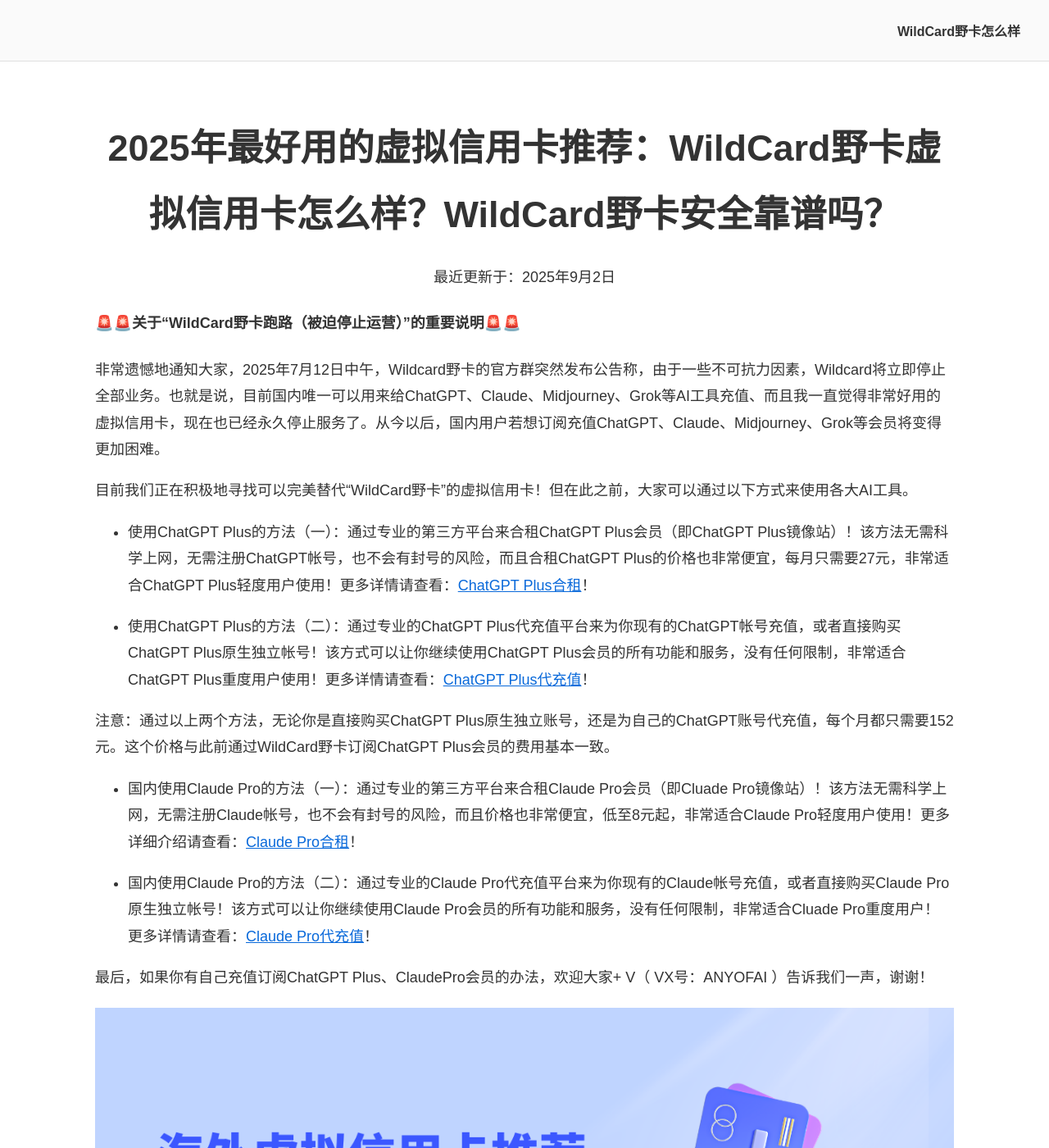
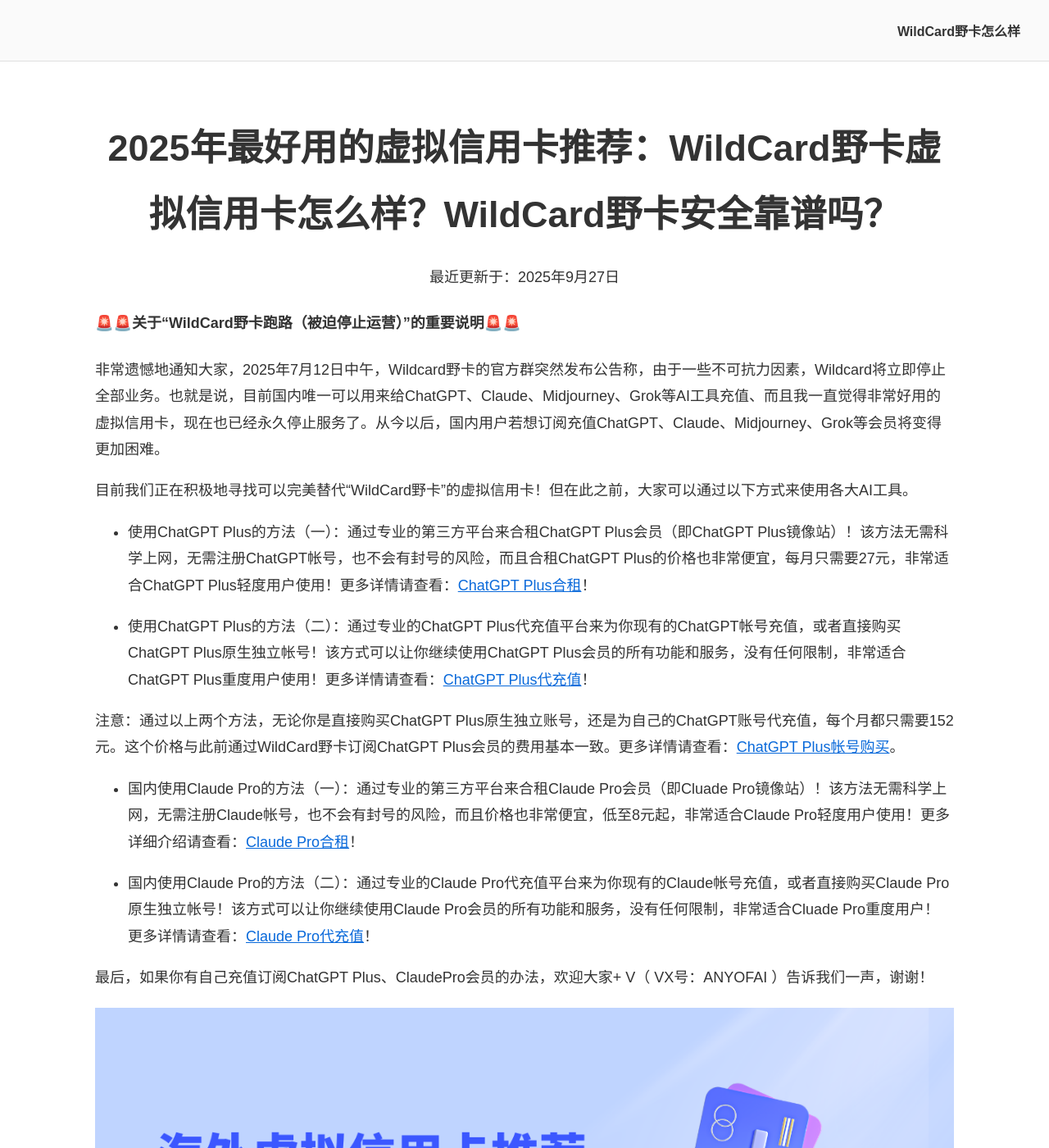
Before and after one commit to anyofai/anyofai.github.io, a Jekyll site: the page built from index.md, in a window 1280 px wide and 1400 px high. Shown: the whole window at 82% size. Built offline with Jekyll 4.4.1, drawn with Linux system fonts in a browser that asks for light colours.

Commit message:
Update index.md

```diff
--- a/index.md
+++ b/index.md
@@ -6,7 +6,7 @@
 
 # 2025年最好用的虚拟信用卡推荐：WildCard野卡虚拟信用卡怎么样？WildCard野卡安全靠谱吗？
 
-<p align="center">最近更新于：2025年9月2日</p>
+<p align="center">最近更新于：2025年9月27日</p>
 
 #### 🚨🚨关于“WildCard野卡跑路（被迫停止运营）”的重要说明🚨🚨
 
@@ -18,7 +18,7 @@
 
 * 使用ChatGPT Plus的方法（二）：通过专业的ChatGPT Plus代充值平台来为你现有的ChatGPT帐号充值，或者直接购买ChatGPT Plus原生独立帐号！该方式可以让你继续使用ChatGPT Plus会员的所有功能和服务，没有任何限制，非常适合ChatGPT Plus重度用户使用！更多详情请查看：<a href="https://github.com/anyofai/chatgpt-plus-recharge">ChatGPT Plus代充值</a>！
 
-注意：通过以上两个方法，无论你是直接购买ChatGPT Plus原生独立账号，还是为自己的ChatGPT账号代充值，每个月都只需要152元。这个价格与此前通过WildCard野卡订阅ChatGPT Plus会员的费用基本一致。
+注意：通过以上两个方法，无论你是直接购买ChatGPT Plus原生独立账号，还是为自己的ChatGPT账号代充值，每个月都只需要152元。这个价格与此前通过WildCard野卡订阅ChatGPT Plus会员的费用基本一致。更多详情请查看：<a href="https://github.com/anyofai/anyofai.github.io">ChatGPT Plus帐号购买</a>。
 
 * 国内使用Claude Pro的方法（一）：通过专业的第三方平台来合租Claude Pro会员（即Cluade Pro镜像站）！该方法无需科学上网，无需注册Claude帐号，也不会有封号的风险，而且价格也非常便宜，低至8元起，非常适合Claude Pro轻度用户使用！更多详细介绍请查看：<a href="https://github.com/anyofai/claude-pro-hezu">Claude Pro合租</a>！
 
```
